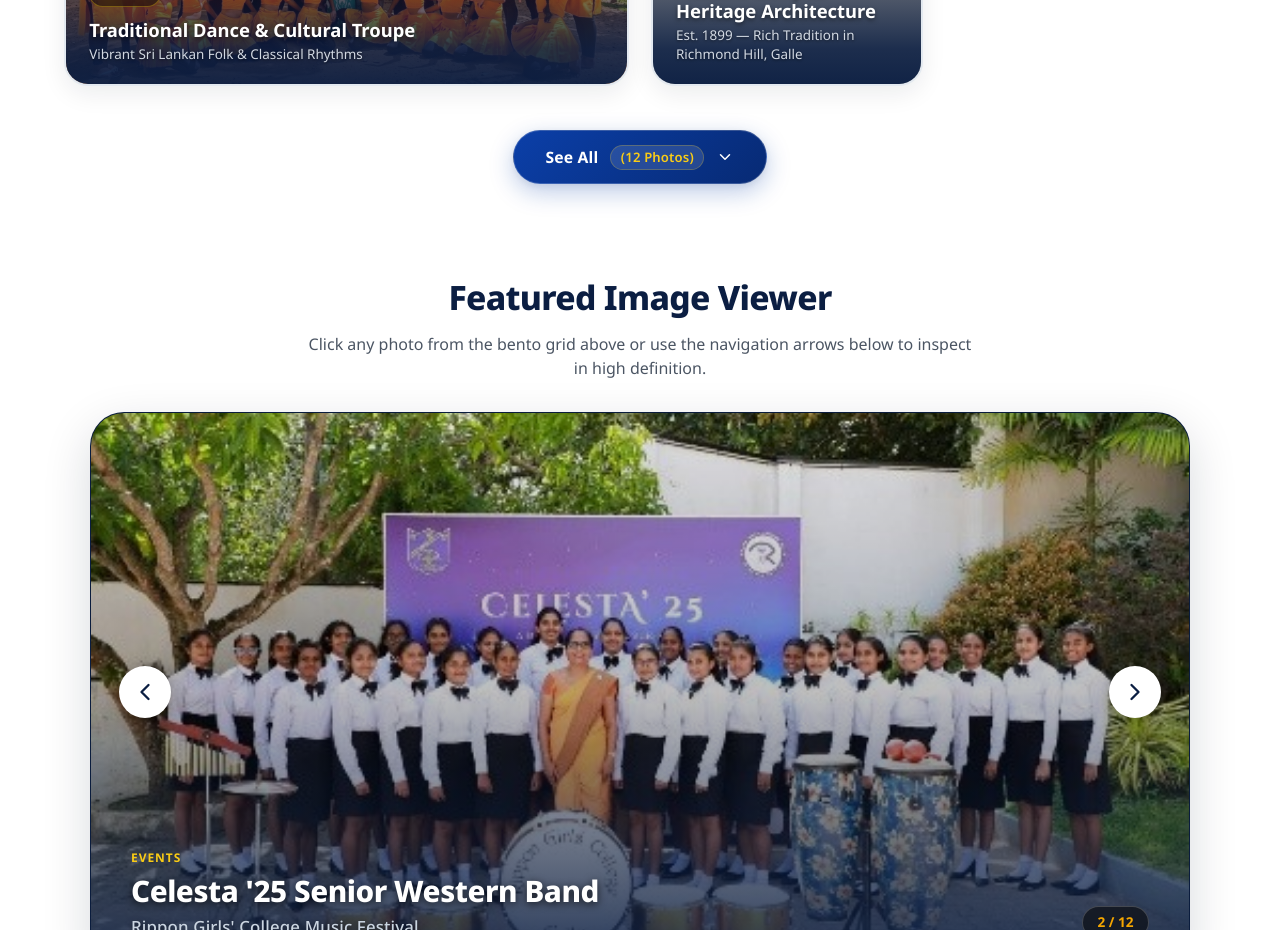
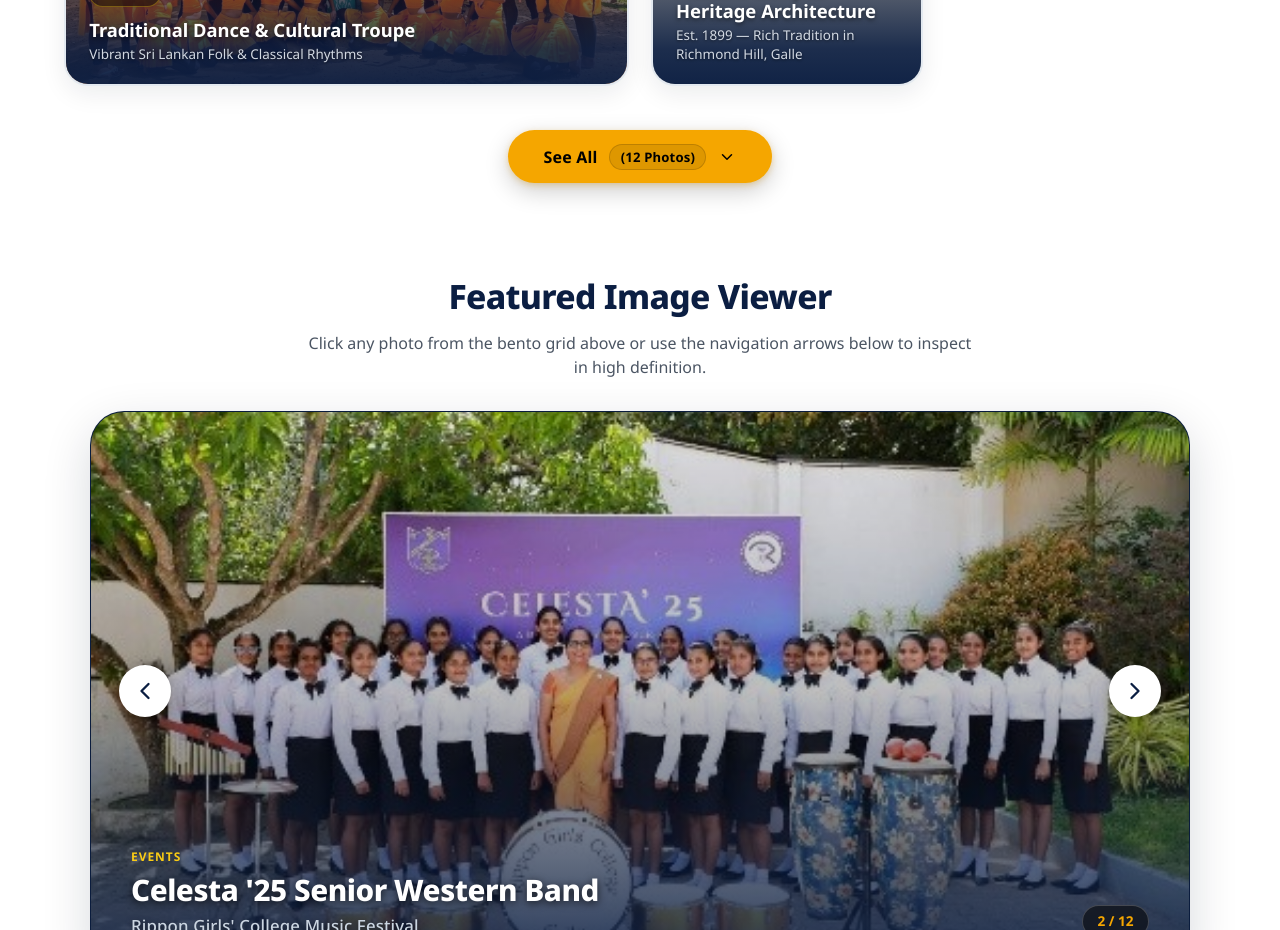
Before and after one commit to Avishka-kavishan/Rippon-Girls-College-Website, a Next.js app: page /gallery in a window 1280 px wide. Shown: the part 1880-2810 px from the top of the page. Built offline with nearby package versions, Linux system fonts and the light colour scheme; grey boxes are pictures that could not be loaded.

Commit message:
add gallery page styles, global CSS, and main page component

```diff
--- a/src/app/gallery/gallery.css
+++ b/src/app/gallery/gallery.css
@@ -476,44 +476,46 @@
   display: inline-flex;
   align-items: center;
   gap: 0.75rem;
-  padding: 0.85rem 2rem;
+  padding: 0.85rem 2.25rem;
   border-radius: 9999px;
-  background: linear-gradient(135deg, #0b3fa8 0%, #072a74 100%);
-  color: #ffffff;
-  border: 1.5px solid rgba(255, 255, 255, 0.2);
-  font-size: 0.98rem;
+  background-color: var(--color-gold, #f5a600);
+  color: #000000;
+  border: none;
+  font-size: 1rem;
   font-weight: 700;
   letter-spacing: 0.01em;
   cursor: pointer;
-  box-shadow: 0 8px 24px rgba(11, 63, 168, 0.28), 0 2px 6px rgba(0, 0, 0, 0.06);
-  transition: all 0.3s cubic-bezier(0.16, 1, 0.3, 1);
+  box-shadow: 0 8px 24px rgba(0, 0, 0, 0.2), 0 2px 6px rgba(245, 166, 0, 0.3);
+  transition: all 0.25s cubic-bezier(0.16, 1, 0.3, 1);
 }
 
 .bento-see-all-btn:hover {
-  transform: translateY(-3px) scale(1.02);
-  box-shadow: 0 12px 32px rgba(11, 63, 168, 0.38);
-  background: linear-gradient(135deg, #0d4bc7 0%, #0b3fa8 100%);
+  transform: translateY(-2px) scale(1.02);
+  box-shadow: 0 12px 28px rgba(0, 0, 0, 0.25), 0 4px 12px rgba(245, 166, 0, 0.4);
+  background-color: var(--color-gold-hover, #e09800);
 }
 
 .bento-see-all-btn:active {
-  transform: translateY(-1px) scale(0.98);
+  transform: translateY(0) scale(0.99);
 }
 
 .see-all-text {
   font-weight: 700;
+  color: #000000;
 }
 
 .see-all-count {
   font-size: 0.82rem;
-  font-weight: 600;
-  color: #facc15;
-  background: rgba(255, 255, 255, 0.12);
-  padding: 0.15rem 0.6rem;
+  font-weight: 700;
+  color: #000000;
+  background: rgba(0, 0, 0, 0.09);
+  padding: 0.18rem 0.65rem;
   border-radius: 9999px;
-  border: 1px solid rgba(250, 204, 21, 0.25);
+  border: 1px solid rgba(0, 0, 0, 0.15);
 }
 
 .see-all-icon {
+  color: #000000;
   transition: transform 0.35s cubic-bezier(0.16, 1, 0.3, 1);
 }
 
--- a/src/app/globals.css
+++ b/src/app/globals.css
@@ -383,20 +383,25 @@ button {
   display: inline-flex;
   align-items: center;
   justify-content: center;
-  background-color: #d8d8d8;
-  color: #111827;
+  background-color: var(--color-gold, #f5a600);
+  color: #000000;
   font-size: 1.05rem;
   font-weight: 700;
-  padding: 0.75rem 2.75rem;
+  padding: 0.85rem 2.5rem;
   border-radius: 9999px;
   text-decoration: none;
-  transition: all 0.2s ease;
+  box-shadow: 0 8px 24px rgba(0, 0, 0, 0.2), 0 2px 6px rgba(245, 166, 0, 0.3);
+  transition: all 0.2s cubic-bezier(0.16, 1, 0.3, 1);
 }
 
 .gallery-view-btn:hover {
-  background-color: #c4c4c4;
+  background-color: var(--color-gold-hover, #e09800);
   transform: translateY(-2px);
-  box-shadow: 0 6px 16px rgba(0, 0, 0, 0.1);
+  box-shadow: 0 12px 28px rgba(0, 0, 0, 0.25), 0 4px 12px rgba(245, 166, 0, 0.4);
+}
+
+.gallery-view-btn:active {
+  transform: translateY(0);
 }
 
 /* ==========================================================================
--- a/src/app/page.tsx
+++ b/src/app/page.tsx
@@ -235,7 +235,7 @@ export default function HomePage() {
         </div>
 
         <div className="gallery-action">
-          <Link href="#gallery" className="gallery-view-btn">
+          <Link href="/gallery" className="gallery-view-btn">
             View All
           </Link>
         </div>
```
